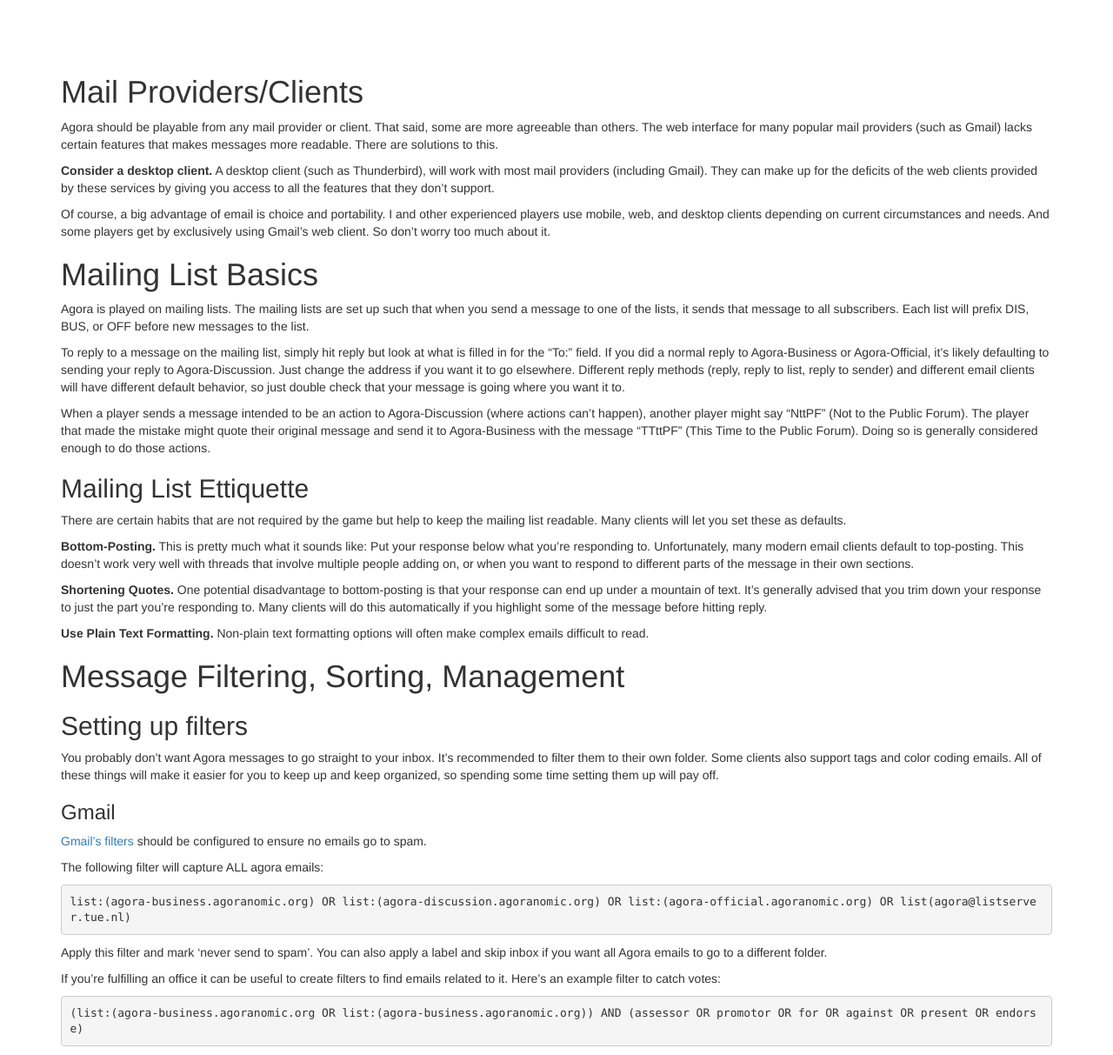
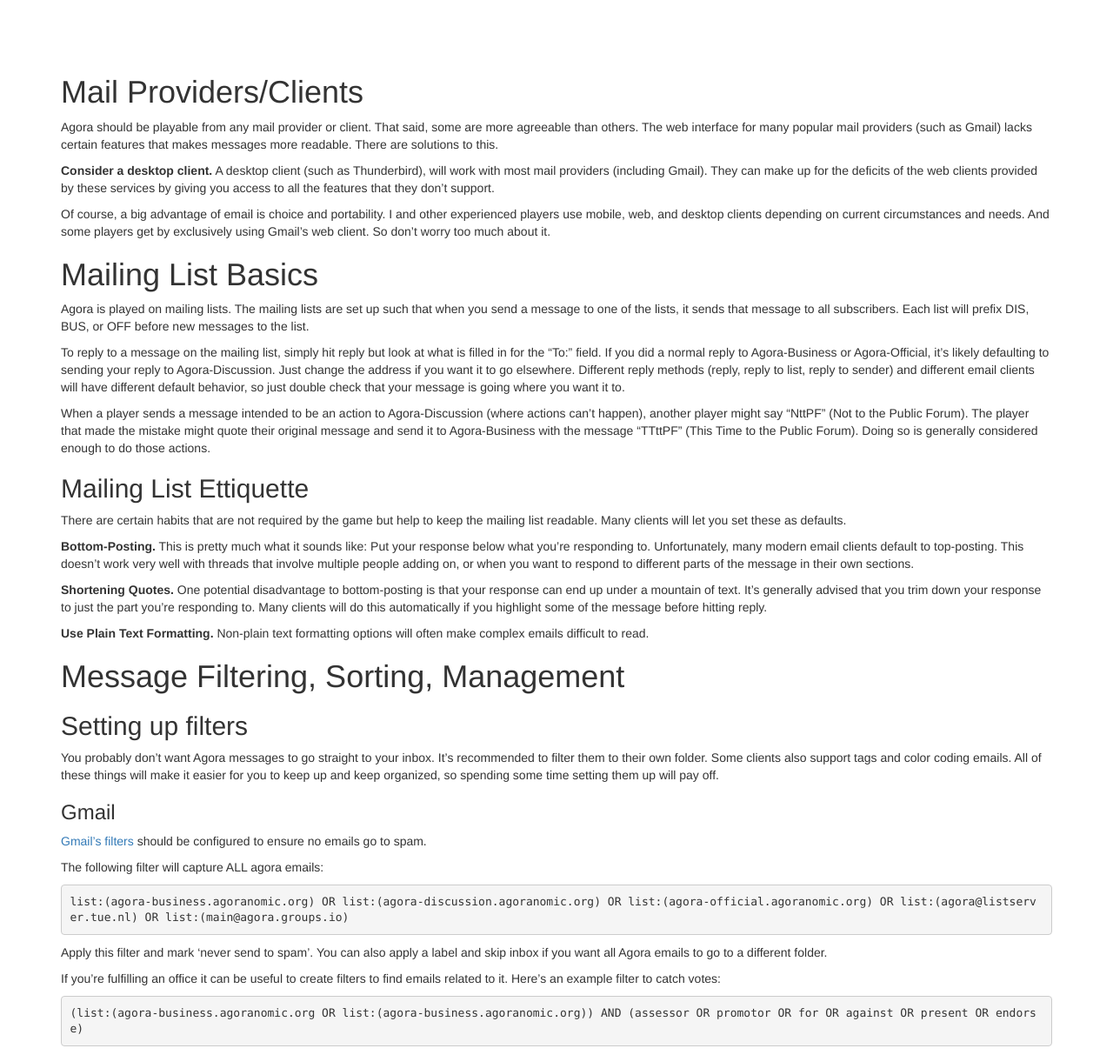
Before and after one commit to AgoraNomic/Help, a Jekyll site: the page built from Email.md, in a window 1280 px wide, cut to the strip 104-1317 px from the top of the page. Shown: the whole strip at 87% size. Built offline with Jekyll 4.4.1, drawn with Linux system fonts in a browser that asks for light colours; nearby versions of some CDN libraries; our own code applies the rules of GitHub Pages for plain Markdown files.

Commit message:
update filter suggestion

```diff
--- a/Email.md
+++ b/Email.md
@@ -36,7 +36,7 @@ You probably don't want Agora messages to go straight to your inbox. It's recomm
 
 The following filter will capture ALL agora emails:
 
-    list:(agora-business.agoranomic.org) OR list:(agora-discussion.agoranomic.org) OR list:(agora-official.agoranomic.org) OR list(agora@listserver.tue.nl)
+    list:(agora-business.agoranomic.org) OR list:(agora-discussion.agoranomic.org) OR list:(agora-official.agoranomic.org) OR list:(agora@listserver.tue.nl) OR list:(main@agora.groups.io)
 
 Apply this filter and mark 'never send to spam'. You can also apply a label and skip inbox if you want all Agora emails to go to a different folder.
 
```
